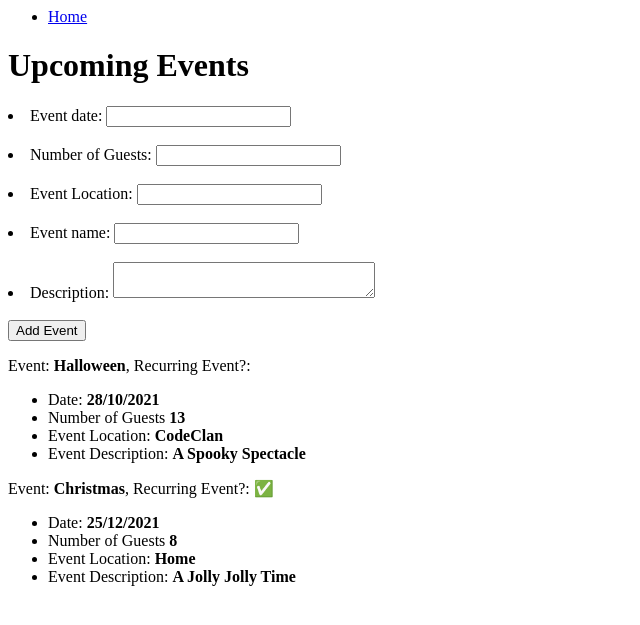
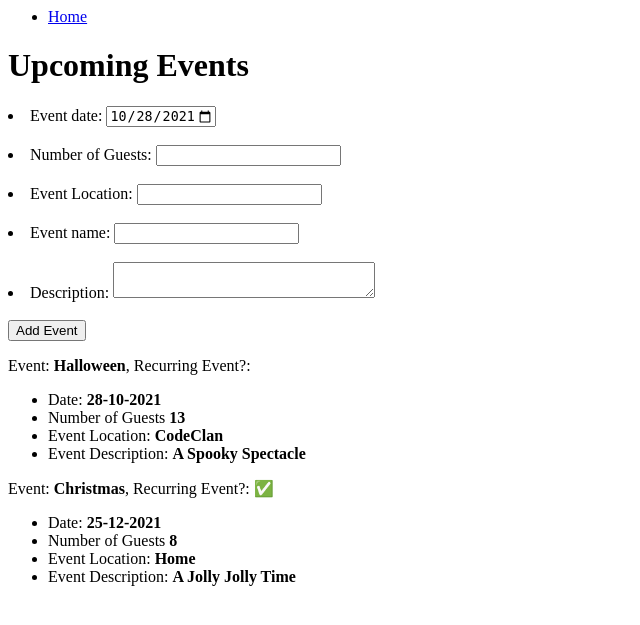
Before and after one commit to innessa89/Flask_eventspage, a Flask app: page /events in a window 1280 px wide. Shown: the top 625 px of the page, without its empty margins (0-640 px from the left). Run offline with Flask 2, Linux system fonts and the light colour scheme.

Commit message:
Updated event date input box to use a HTML date picker

```diff
--- a/models/eventslist.py
+++ b/models/eventslist.py
@@ -1,8 +1,8 @@
 from models.event import *
 
 
-event1 = Event("28/10/2021", "Halloween", 13, "CodeClan", "A Spooky Spectacle",False)
-event2 = Event("25/12/2021", "Christmas", 8, "Home", "A Jolly Jolly Time", True)
+event1 = Event("28-10-2021", "Halloween", 13, "CodeClan", "A Spooky Spectacle",False)
+event2 = Event("25-12-2021", "Christmas", 8, "Home", "A Jolly Jolly Time", True)
 events = [event1, event2]
 
 def add_new_event(event):
--- a/templates/index.html
+++ b/templates/index.html
@@ -5,8 +5,10 @@
     <h1>Upcoming Events</h1>
     <form action="/events" method="post">
         <li>
-            <label for="event_date">Event date: </label>
-            <input type="text" name="event_date" id="event_date">
+            <label for="event_date">Event date:</label>
+            <input type="date" id="event_date" name="event_date"
+                value="2021-10-28"
+                min="2021-10-28" max="2022-12-31">
         </li>
         <br>
         <li>
```
